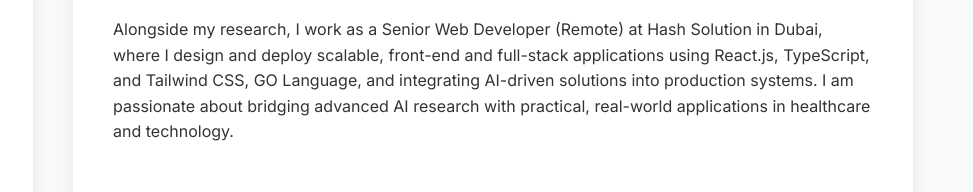
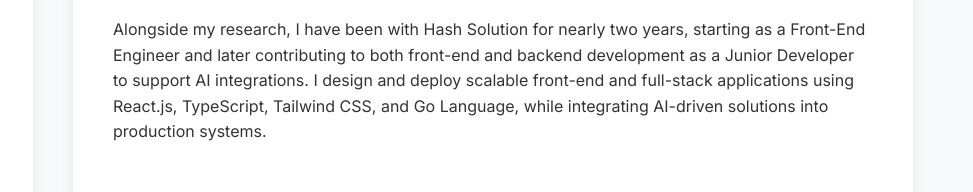
Before and after one commit to Mukaddim-Rahi/Portfolio_Mukaddim_Rahi, a plain HTML site: page index.html in a window 1280 px wide. Shown: the part 427-619 px from the top of the page, 307-1280 px from the left. Drawn offline with Linux system fonts and the light colour scheme.

Commit message:
updateeeedd lllllll

```diff
--- a/index.html
+++ b/index.html
@@ -94,13 +94,11 @@
                     Frontiers in Medicine, Results in Engineering, and international AI conferences.
                 </p>
                 <p>
-                    Alongside my research, I work as a Senior Web Developer (Remote) at Hash Solution in Dubai, where I
-                    design
-                    and deploy scalable, front-end and full-stack applications using React.js, TypeScript, and Tailwind
-                    CSS,
-                    GO Language, and integrating AI-driven solutions into production systems. I am passionate about
-                    bridging
-                    advanced AI research with practical, real-world applications in healthcare and technology.
+                    Alongside my research, I have been with Hash Solution for nearly two years, starting as a Front-End
+                    Engineer and later contributing to both front-end and backend development as a Junior Developer to
+                    support AI integrations. I design and deploy scalable front-end and full-stack applications using
+                    React.js, TypeScript, Tailwind CSS, and Go Language, while integrating AI-driven solutions into
+                    production systems.
                 </p>
             </section>
 
```
